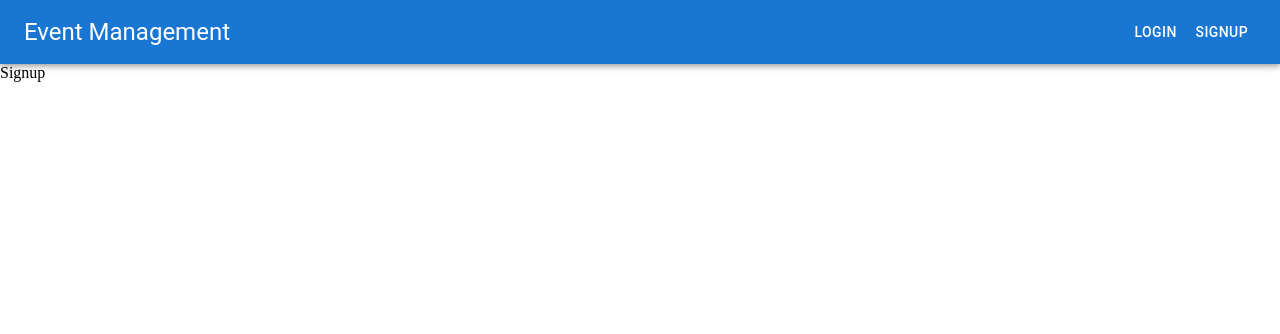
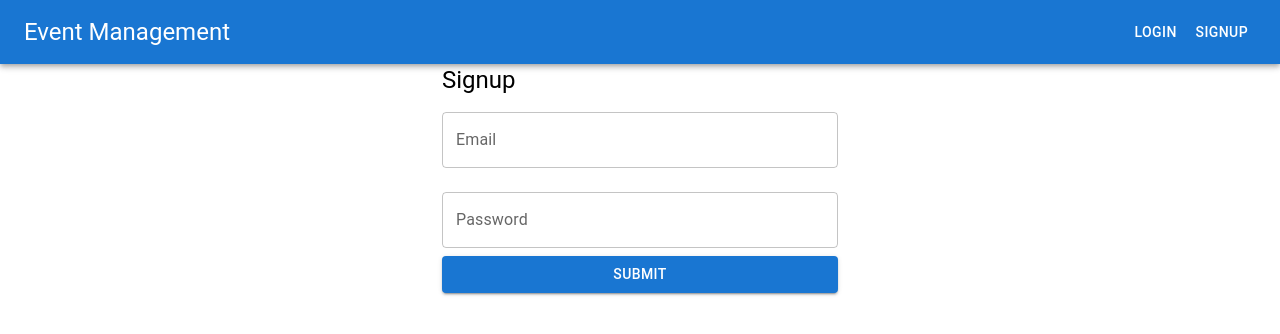
Before and after one commit to tusharbansodkar/Event-Management-Platform, a React (Vite) app in the folder frontend/: page /signup in a window 1280 px wide. Shown: the top 334 px of the page. Built offline with nearby package versions, Linux system fonts and the light colour scheme.

Commit message:
created signup and login page

```diff
--- a/frontend/src/pages/Login.jsx
+++ b/frontend/src/pages/Login.jsx
@@ -1,4 +1,50 @@
+import { useContext, useState } from "react";
+import { AuthContext } from "../context/AuthContext";
+import { useNavigate } from "react-router-dom";
+import { Button, Container, TextField, Typography } from "@mui/material";
+
 const Login = () => {
-  return <div>Login</div>;
+  const [email, setEmail] = useState("");
+  const [password, setPassword] = useState("");
+  const { login } = useContext(AuthContext);
+  const navigate = useNavigate();
+
+  const handleSubmit = (e) => {
+    e.preventDefault();
+    //dummy authentication replace with API call
+    if (email === "test@test.com" && password === "password") {
+      login({ email, token: "dummy-jwt-token" });
+      console.log(email, password);
+      navigate("/dashboard");
+    } else {
+      alert("Invalid credentials!");
+    }
+  };
+
+  return (
+    <Container maxWidth="xs">
+      <Typography variant="h5">Login</Typography>
+      <form onSubmit={handleSubmit}>
+        <TextField
+          fullWidth
+          label="Email"
+          margin="normal"
+          value={email}
+          onChange={(e) => setEmail(e.target.value)}
+        />
+
+        <TextField
+          fullWidth
+          label="Password"
+          margin="normal"
+          value={password}
+          onChange={(e) => setPassword(e.target.value)}
+        />
+        <Button fullWidth variant="contained" type="submit">
+          Login
+        </Button>
+      </form>
+    </Container>
+  );
 };
 export default Login;
--- a/frontend/src/pages/Signup.jsx
+++ b/frontend/src/pages/Signup.jsx
@@ -1,4 +1,41 @@
+import { Button, Container, TextField, Typography } from "@mui/material";
+import { useState } from "react";
+import { useNavigate } from "react-router-dom";
+
 const Signup = () => {
-  return <div>Signup</div>;
+  const [email, setEmail] = useState("");
+  const [password, setPassword] = useState("");
+  const navigate = useNavigate();
+
+  const handleSubmit = (e) => {
+    e.preventDefault();
+    console.log("user registerd!", email, password);
+    navigate("/login");
+  };
+
+  return (
+    <Container maxWidth="xs">
+      <Typography variant="h5">Signup</Typography>
+      <form onSubmit={handleSubmit}>
+        <TextField
+          fullWidth
+          label="Email"
+          margin="normal"
+          value={email}
+          onChange={(e) => setEmail(e.target.value)}
+        />
+        <TextField
+          fullWidth
+          label="Password"
+          margin="normal"
+          value={password}
+          onChange={(e) => setPassword(e.target.value)}
+        />
+        <Button fullWidth variant="contained" type="submit">
+          Submit
+        </Button>
+      </form>
+    </Container>
+  );
 };
 export default Signup;
```
